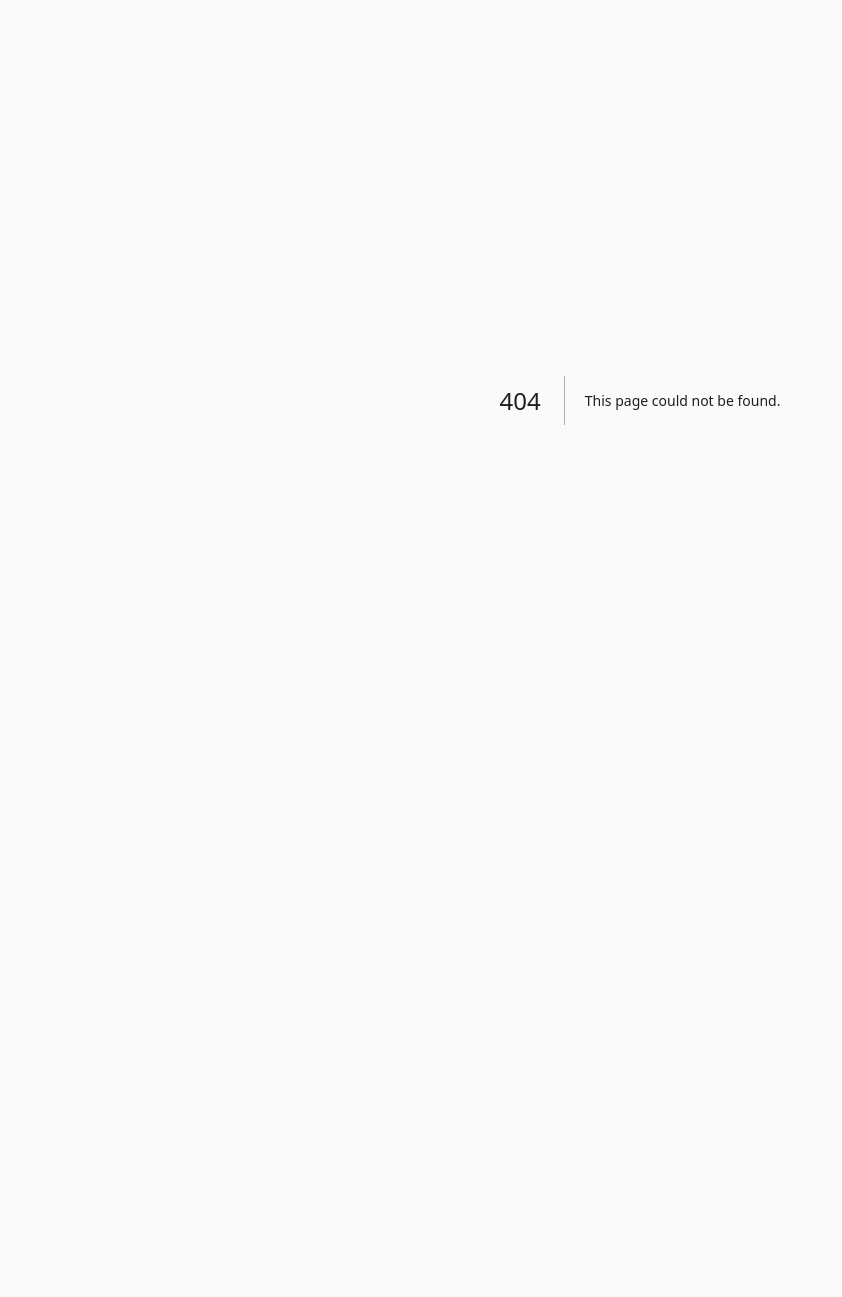
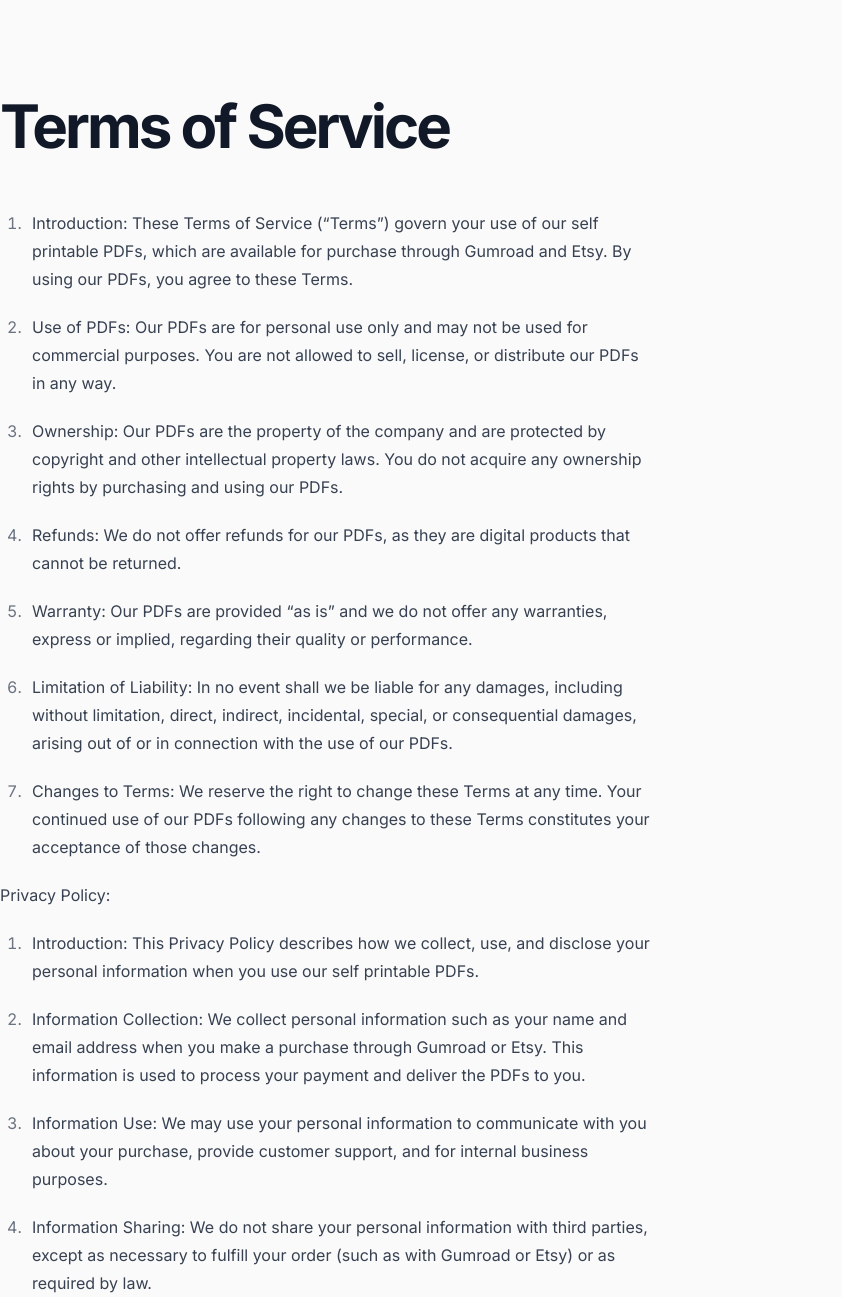
Before and after one commit to BartoszJarocki/minimal, a Next.js app in the folder apps/frontend/: page /terms in a window 1280 px wide. Before the commit this address had no page. Shown: the top 1297 px of the page, without its empty margins (0-842 px from the left). Before the commit the page ends 800 px from the top, so only its background shows below. Built offline with nearby package versions, Linux system fonts and the light colour scheme; a web font is replaced by a local one.

Commit message:
Terms of service added

```diff
--- a/apps/frontend/package.json
+++ b/apps/frontend/package.json
@@ -24,6 +24,7 @@
   },
   "devDependencies": {
     "@babel/core": "^7.0.0",
+    "@tailwindcss/typography": "^0.5.9",
     "@types/luxon": "^3.2.0",
     "@types/node": "^17.0.12",
     "@types/react": "^18.0.27",
--- a/apps/frontend/src/components/Footer.tsx
+++ b/apps/frontend/src/components/Footer.tsx
@@ -14,10 +14,7 @@ const navigation = {
   ],
   habitTrackers: [{ name: "Work in progress", href: null }],
   planners: [{ name: "Work in progress", href: null }],
-  legal: [
-    { name: "Privacy", href: "#" },
-    { name: "Terms", href: "#" },
-  ],
+  legal: [{ name: "Terms Of Service", href: "/terms" }],
   social: [
     {
       name: "Facebook",
--- /dev/null
+++ b/apps/frontend/src/pages/terms.tsx
@@ -0,0 +1,124 @@
+import { Container } from "../components/Container";
+import { H1 } from "../components/H1";
+
+const Terms = () => {
+  return (
+    <Container>
+      <main className="pb-24">
+        <section className="prose w-full break-words">
+          <H1>Terms of Service</H1>
+          <ol>
+            <li>
+              <p>
+                Introduction: These Terms of Service (“Terms”) govern your use
+                of our self printable PDFs, which are available for purchase
+                through Gumroad and Etsy. By using our PDFs, you agree to these
+                Terms.
+              </p>
+            </li>
+            <li>
+              <p>
+                Use of PDFs: Our PDFs are for personal use only and may not be
+                used for commercial purposes. You are not allowed to sell,
+                license, or distribute our PDFs in any way.
+              </p>
+            </li>
+            <li>
+              <p>
+                Ownership: Our PDFs are the property of the company and are
+                protected by copyright and other intellectual property laws. You
+                do not acquire any ownership rights by purchasing and using our
+                PDFs.
+              </p>
+            </li>
+            <li>
+              <p>
+                Refunds: We do not offer refunds for our PDFs, as they are
+                digital products that cannot be returned.
+              </p>
+            </li>
+            <li>
+              <p>
+                Warranty: Our PDFs are provided “as is” and we do not offer any
+                warranties, express or implied, regarding their quality or
+                performance.
+              </p>
+            </li>
+            <li>
+              <p>
+                Limitation of Liability: In no event shall we be liable for any
+                damages, including without limitation, direct, indirect,
+                incidental, special, or consequential damages, arising out of or
+                in connection with the use of our PDFs.
+              </p>
+            </li>
+            <li>
+              <p>
+                Changes to Terms: We reserve the right to change these Terms at
+                any time. Your continued use of our PDFs following any changes
+                to these Terms constitutes your acceptance of those changes.
+              </p>
+            </li>
+          </ol>
+          <p>Privacy Policy:</p>
+          <ol>
+            <li>
+              <p>
+                Introduction: This Privacy Policy describes how we collect, use,
+                and disclose your personal information when you use our self
+                printable PDFs.
+              </p>
+            </li>
+            <li>
+              <p>
+                Information Collection: We collect personal information such as
+                your name and email address when you make a purchase through
+                Gumroad or Etsy. This information is used to process your
+                payment and deliver the PDFs to you.
+              </p>
+            </li>
+            <li>
+              <p>
+                Information Use: We may use your personal information to
+                communicate with you about your purchase, provide customer
+                support, and for internal business purposes.
+              </p>
+            </li>
+            <li>
+              <p>
+                Information Sharing: We do not share your personal information
+                with third parties, except as necessary to fulfill your order
+                (such as with Gumroad or Etsy) or as required by law.
+              </p>
+            </li>
+            <li>
+              <p>
+                Data Security: We take reasonable steps to protect your personal
+                information from unauthorized access, use, or disclosure.
+                However, no data transmission over the internet can be
+                guaranteed to be 100% secure.
+              </p>
+            </li>
+            <li>
+              <p>
+                Changes to Privacy Policy: We reserve the right to change this
+                Privacy Policy at any time. Your continued use of our PDFs
+                following any changes to this Privacy Policy constitutes your
+                acceptance of those changes.
+              </p>
+            </li>
+            <li>
+              <p>
+                Contact Us: If you have any questions or concerns about our
+                Privacy Policy, please contact us at [insert company email
+                address].
+              </p>
+            </li>
+          </ol>
+        </section>
+      </main>
+    </Container>
+  );
+};
+
+export default Terms;
--- a/apps/frontend/tailwind.config.js
+++ b/apps/frontend/tailwind.config.js
@@ -1,5 +1,5 @@
 const colors = require("tailwindcss/colors");
-const { fontFamily } = require('tailwindcss/defaultTheme')
+const { fontFamily } = require("tailwindcss/defaultTheme");
 
 /** @type {import('tailwindcss').Config} */
 module.exports = {
@@ -19,5 +19,5 @@ module.exports = {
       },
     },
   },
-  plugins: [],
+  plugins: [require("@tailwindcss/typography")],
 };
```
Also changed, not shown: apps/frontend/src/pages/calendars/preview/[year]/[theme]/index.tsx (+4 -5 lines), 1 other file (tests, documents, lock files or other folders).
